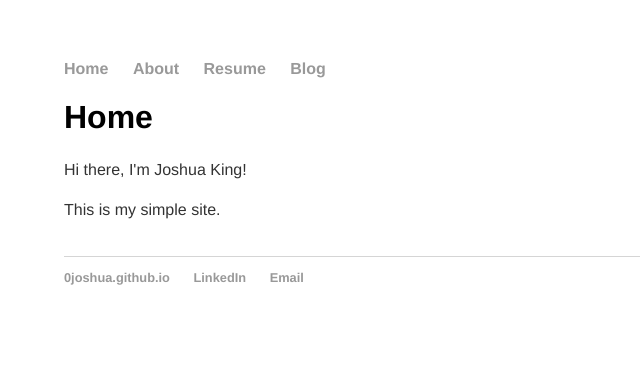
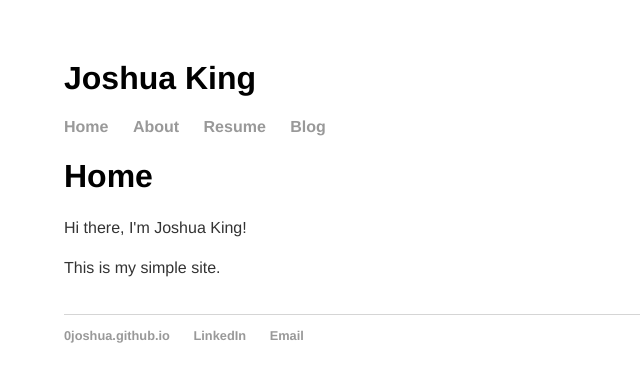
Before and after one commit to 0joshua/0joshua.github.io, a Jekyll site: the page built from index.html, in a window 1280 px wide. Shown: the top 382 px of the page, without its empty margins (0-640 px from the left). Built offline with Jekyll 4.4.1, drawn with Linux system fonts in a browser that asks for light colours.

Commit message:
Update default.html

```diff
--- a/_layouts/default.html
+++ b/_layouts/default.html
@@ -9,6 +9,7 @@
 			<meta name="HandheldFriendly" content="true">
 		</head>
 		<body>
+			<h1>Joshua King</h1>
 			<nav>
 	    		<ul>
 	        		<li><a href="/">Home</a></li>
```
